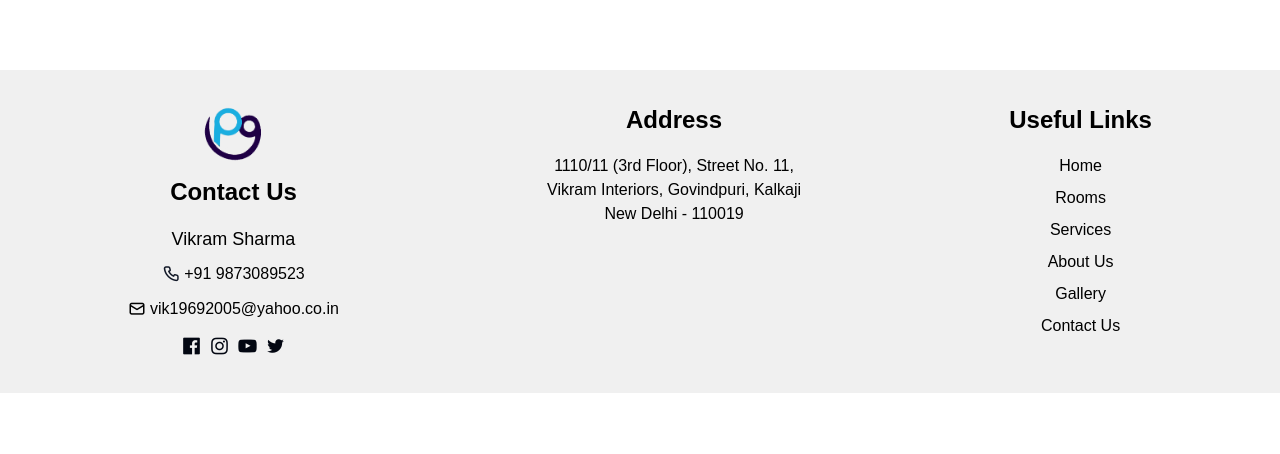
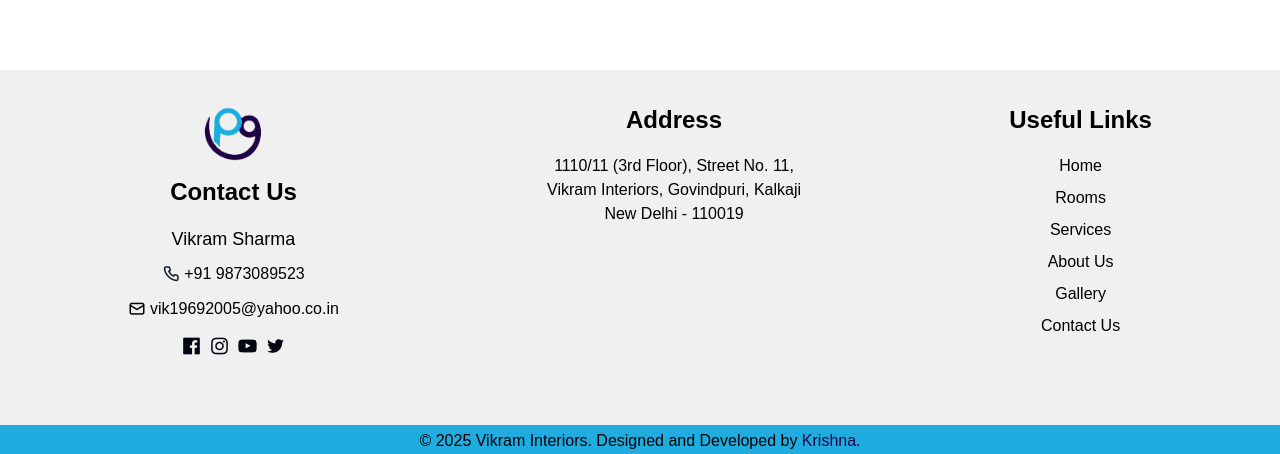
Before and after one commit to krishnaupadhyay11/PG-11, a React (Vite) app: page / in a window 1280 px wide. Shown: the part 3733-4187 px from the top of the page. Before the commit the page ends 4126 px from the top, so only its background shows below. Built offline with nearby package versions, Linux system fonts and the light colour scheme; grey boxes are pictures that could not be loaded.

Commit message:
strm strm

```diff
--- a/src/components/Footer.jsx
+++ b/src/components/Footer.jsx
@@ -5,8 +5,8 @@ import { navLinks } from '../constants'
 
 export default function Footer() {
   return (
-    <footer className="w-full h-full p-4 bg-[#F0F0F0] pb-4 mt-12">
-        <div className="w-full max-w-7xl flex flex-col md:flex-row gap-4 p-4 justify-around">
+    <footer className="w-full h-full bg-[#F0F0F0] mt-12 flex flex-col">
+        <div className="w-full max-w-7xl flex flex-col md:flex-row gap-4 p-8 pb-16 justify-around">
             <div className="flex flex-col gap-2 items-center">
                 <div className="w-[64px] h-[64px]">
                     <img src={logo} alt="PG-11's Logo" className="w-full h-full object-contain" />
@@ -60,7 +60,13 @@ export default function Footer() {
                     ))}
                 </ul>
             </div>
+        </div>
 
+        <div className='w-full px-4 py-1 bg-logo1 flex justify-center items-center'>
+            <h1>&#169; 2025 Vikram Interiors. Designed and Developed by <Link to='https://krishnaupadhyay.vercel.app' className='text-logo2' target='_blank'>
+                    Krishna.
+                </Link>
+            </h1>
         </div>
     </footer>
   )
```
